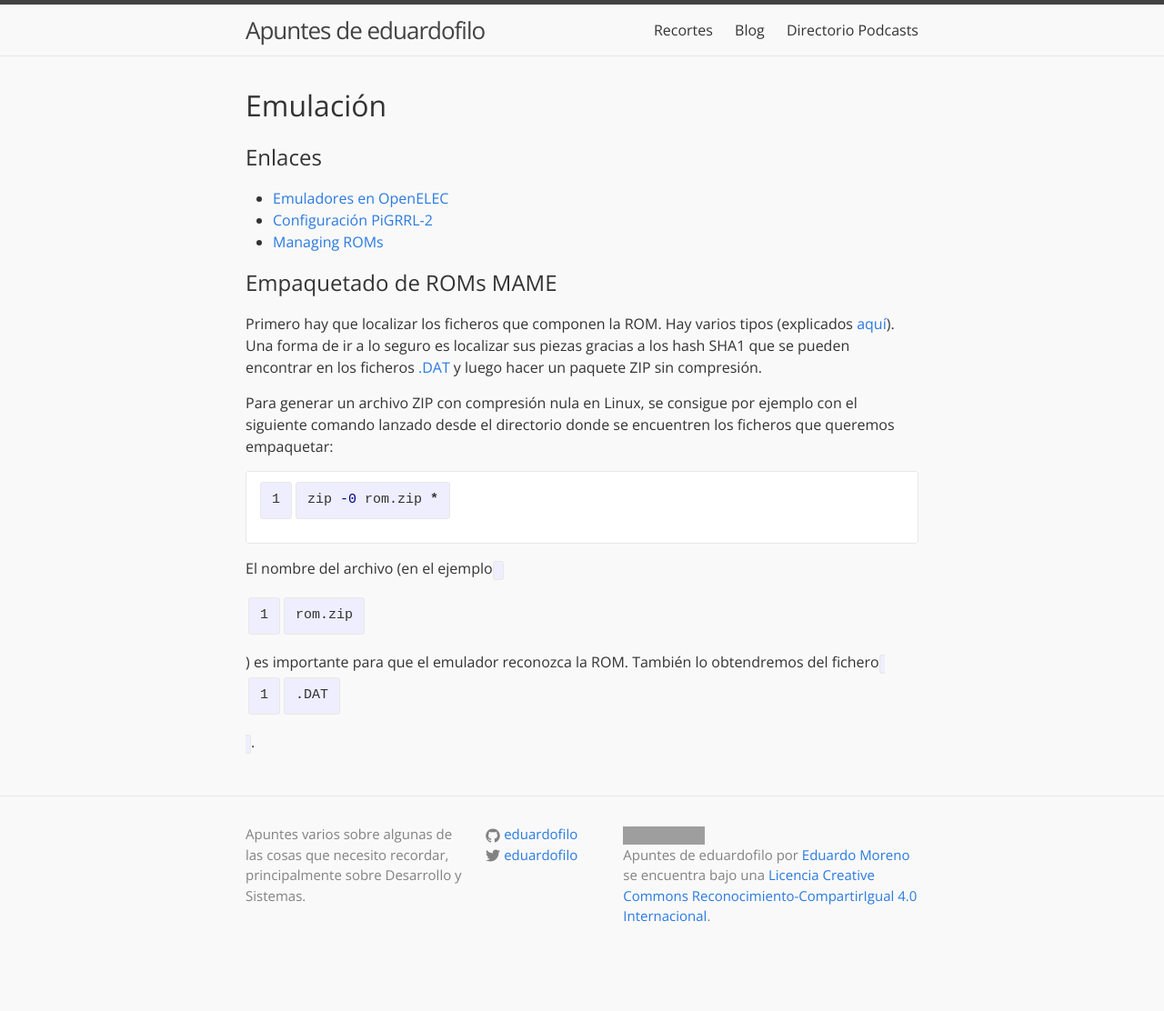
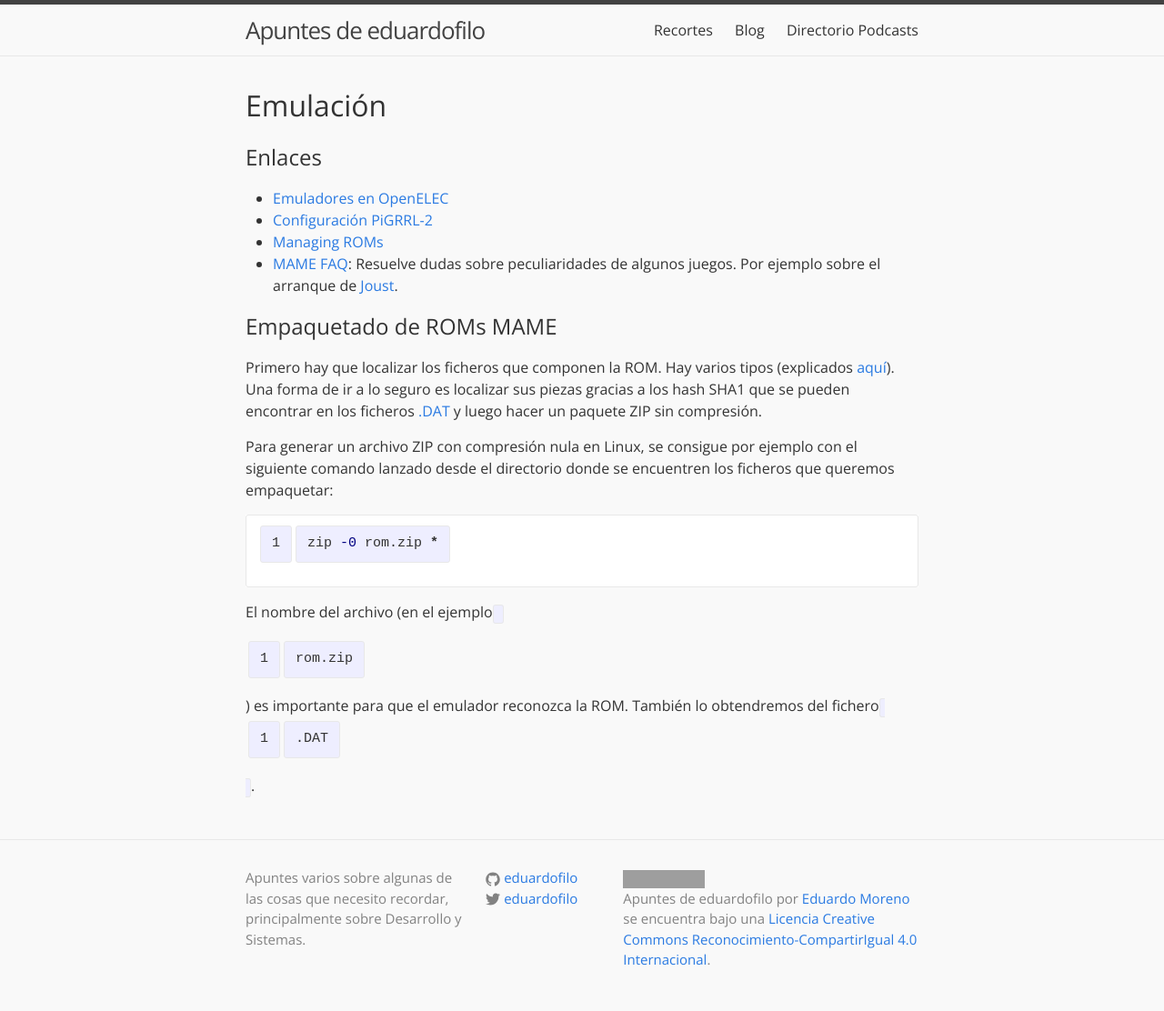
Before and after one commit to eduardofilo/eduardofilo.jekyll, a Jekyll site: the page built from sistemas/emulacion.md, in a window 1280 px wide. Shown: the whole page at 91% size. Built offline with Jekyll 4.4.1, drawn with Linux system fonts in a browser that asks for light colours; before the commit the page ends 1064 px from its top, so only the background shows below that; grey boxes are pictures that could not be loaded.

Commit message:
MAME FAQ.

```diff
--- a/sistemas/emulacion.md
+++ b/sistemas/emulacion.md
@@ -10,6 +10,7 @@
 * [Emuladores en OpenELEC](http://misapuntesde.com/post.php?id=502)
 * [Configuración PiGRRL-2](http://apuntes.eduardofilo.es/2016/07/21/PIGRRL-2.html)
 * [Managing ROMs](https://github.com/retropie/retropie-setup/wiki/Managing-ROMs)
+* [MAME FAQ](http://wiki.mamedev.org/index.php/FAQ:Games): Resuelve dudas sobre peculiaridades de algunos juegos. Por ejemplo sobre el arranque de [Joust](http://wiki.mamedev.org/index.php/FAQ:Games#Joust).
 
 ## Empaquetado de ROMs MAME
 
```
